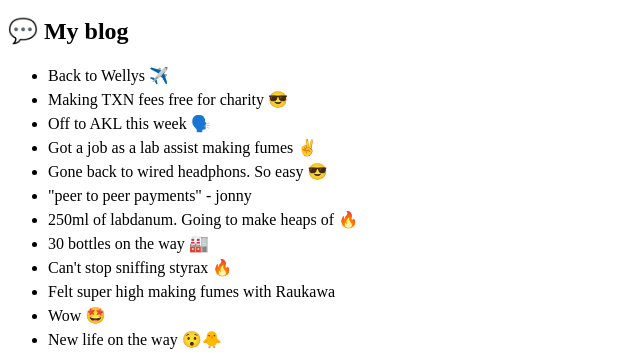
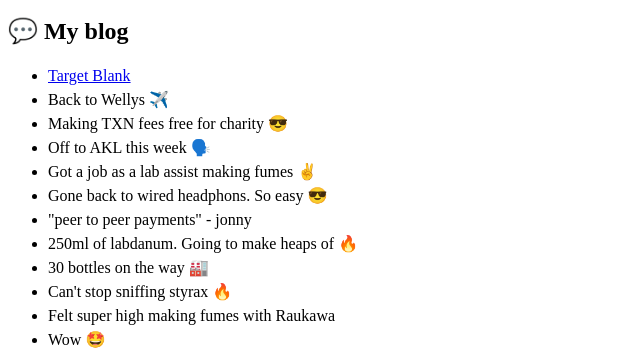
Before and after one commit to jackcallister/jackcallister.com, a plain HTML site: page index.html in a window 1280 px wide. Shown: the part 745-1100 px from the top of the page, without its empty margins (0-640 px from the left). Drawn offline with Linux system fonts and the light colour scheme; a script that the page names is missing.

Commit message:
Added tb.

```diff
--- a/index.html
+++ b/index.html
@@ -43,6 +43,8 @@
 <h2>💬 My blog</h2>
 
 <ul id="blog">
+  <li><a href="https://app.volley.nz/pay/3LTcRBAx0NGoZllEVmoxN" target="_blank">Target Blank</a></li>
+
   <li>Back to Wellys ✈️</li>
 
   <li>Making TXN fees free for charity 😎</li>
```
